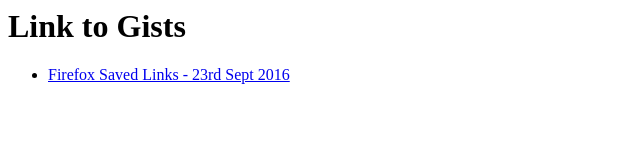
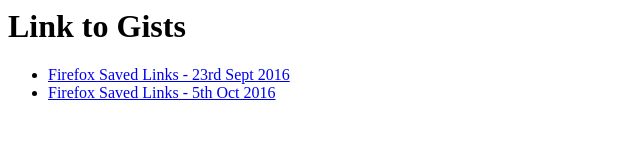
Before and after one commit to aaaa1001/gist, a plain HTML site: page index.html in a window 1280 px wide. Shown: the whole page, without its empty margins (0-640 px from the left). Drawn offline with Linux system fonts and the light colour scheme.

Commit message:
Add links from 5th oct

```diff
--- a/index.html
+++ b/index.html
@@ -2,4 +2,5 @@
 
 <ul>
   <li><a href="https://gist.github.com/aaaa1001/afab72d40a1f1d7ef28ce166680ffee7">Firefox Saved Links - 23rd Sept 2016</a></li>
+  <li><a href="https://github.com/aaaa1001/gist/blob/master/firefox_05_oct.md">Firefox Saved Links - 5th Oct 2016</a></li>
 </ul>
```
